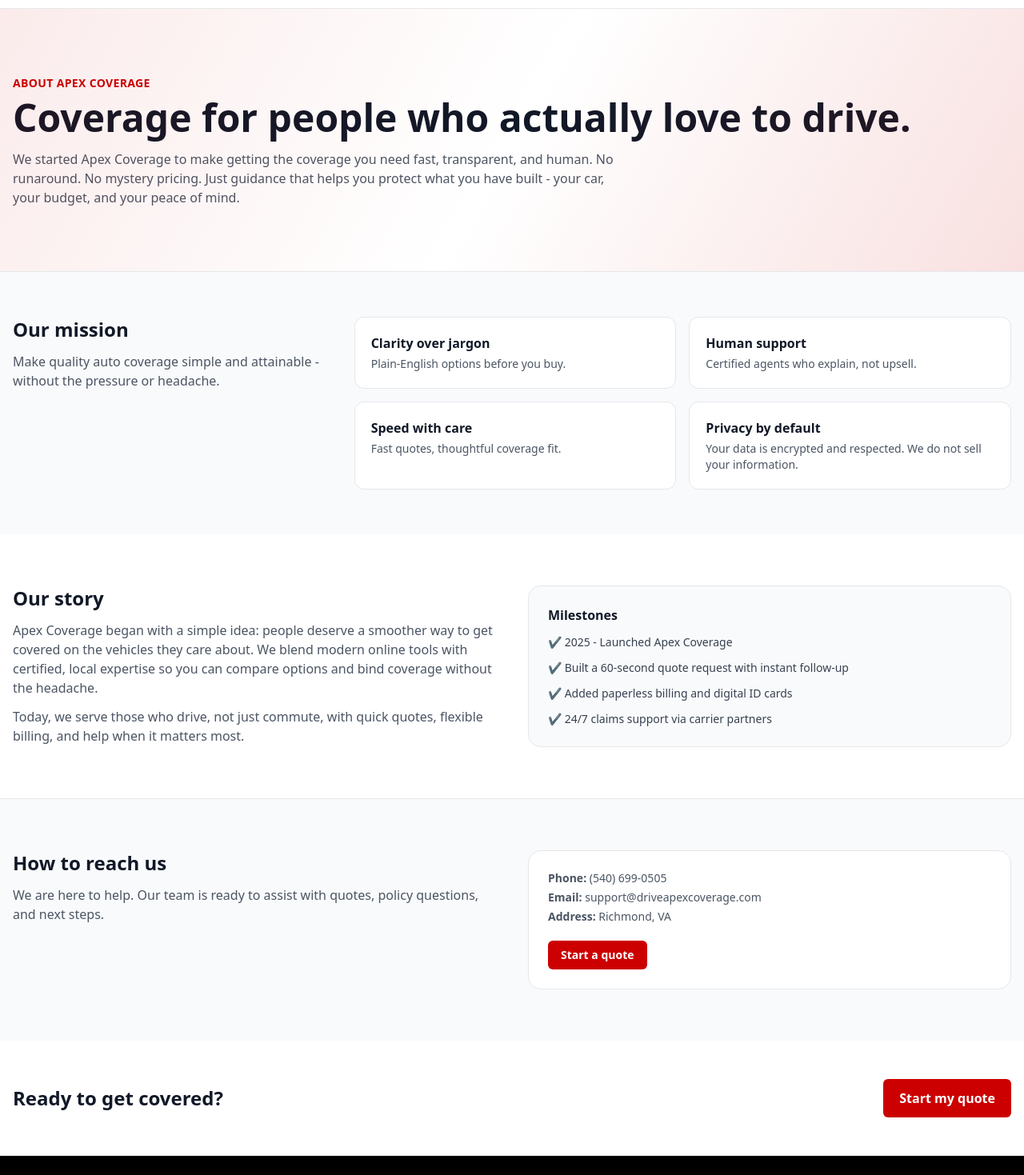
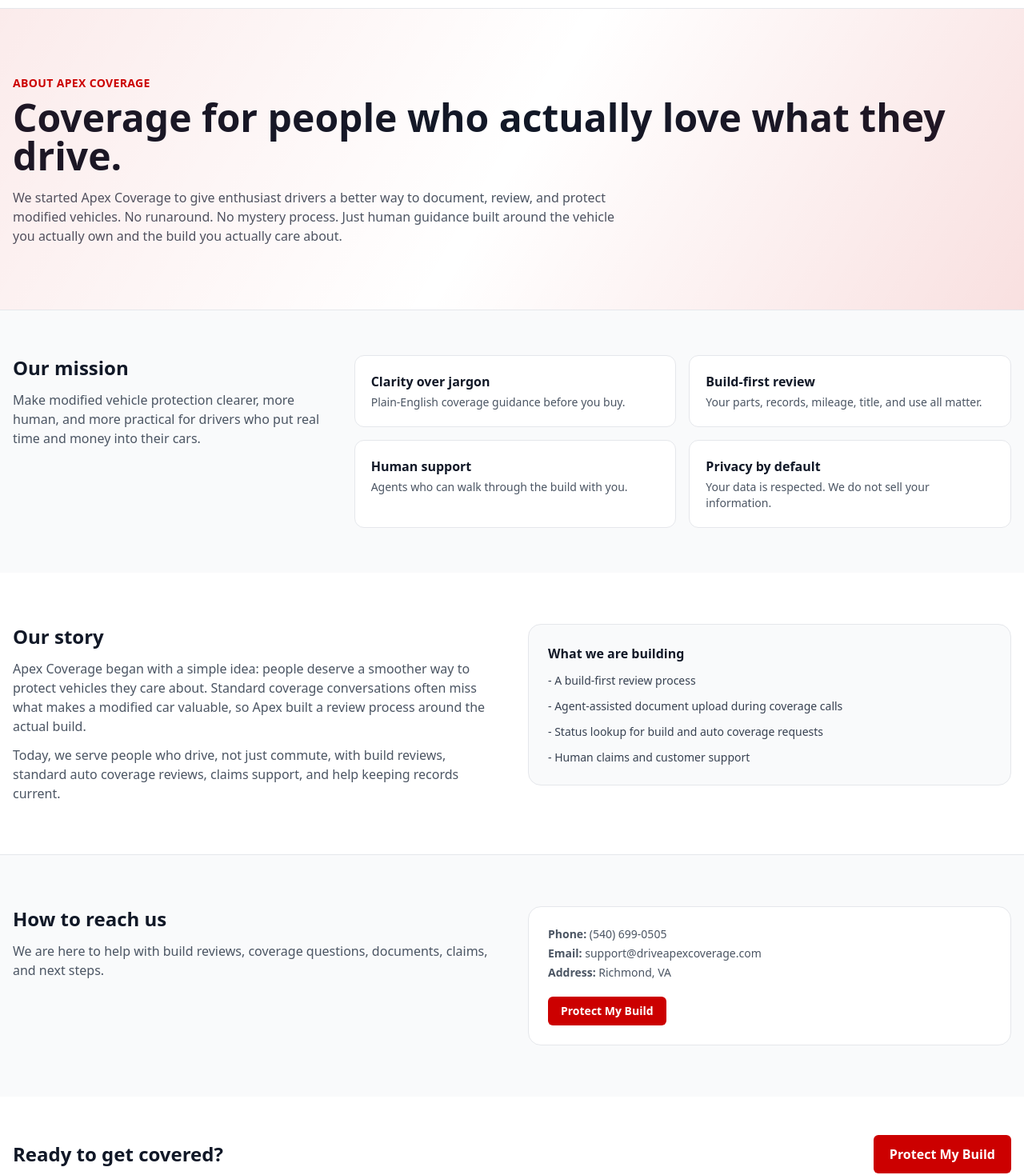
Before and after one commit to apexcoverage/Apex-Coverage-Site, a Next.js app: page /about in a window 1280 px wide. Shown: the part 86-1555 px from the top of the page at 80% size. Built offline with nearby package versions, Linux system fonts and the light colour scheme.

Commit message:
Update page.tsx

```diff
--- a/app/about/page.tsx
+++ b/app/about/page.tsx
@@ -1,14 +1,14 @@
-// app/about/page.tsx
+import Link from "next/link";
 import React from "react";
 
 export const metadata = {
   title: "About | Apex Coverage",
   description:
-    "Apex Coverage is a modern, customer-first agency focused on providing coverage to real drivers. Learn our story, values, and how we can serve you.",
+    "Apex Coverage helps drivers document, review, and protect modified vehicles with human support and clear coverage guidance.",
   openGraph: {
     title: "About Apex Coverage",
     description:
-      "A modern, customer-first agency built for people who love to drive.",
+      "A modern coverage company built for people who love what they drive.",
     url: "https://www.driveapexcoverage.com/about",
     siteName: "Apex Coverage",
   },
@@ -17,7 +17,6 @@ export const metadata = {
 export default function AboutPage() {
   return (
     <main className="min-h-screen bg-white text-gray-900">
-      {/* Hero */}
       <section className="relative overflow-hidden">
         <div
           className="absolute inset-0 pointer-events-none"
@@ -31,79 +30,77 @@ export default function AboutPage() {
             ABOUT APEX COVERAGE
           </span>
           <h1 className="mt-2 text-4xl md:text-5xl font-bold leading-tight">
-            Coverage for people who actually love to drive.
+            Coverage for people who actually love what they drive.
           </h1>
           <p className="mt-4 max-w-3xl text-gray-600">
-            We started Apex Coverage to make getting the coverage you need fast,
-            transparent, and human. No runaround. No mystery pricing. Just
-            guidance that helps you protect what you have built - your car, your
-            budget, and your peace of mind.
+            We started Apex Coverage to give enthusiast drivers a better way to
+            document, review, and protect modified vehicles. No runaround. No
+            mystery process. Just human guidance built around the vehicle you
+            actually own and the build you actually care about.
           </p>
         </div>
       </section>
 
-      {/* Mission / Values */}
       <section className="border-t bg-gray-50">
         <div className="max-w-7xl mx-auto px-4 py-14 grid md:grid-cols-3 gap-8">
           <div className="md:col-span-1">
             <h2 className="text-2xl font-bold">Our mission</h2>
             <p className="mt-3 text-gray-600">
-              Make quality auto coverage simple and attainable - without the
-              pressure or headache.
+              Make modified vehicle protection clearer, more human, and more
+              practical for drivers who put real time and money into their cars.
             </p>
           </div>
           <div className="md:col-span-2 grid sm:grid-cols-2 gap-4">
             {[
-              { t: "Clarity over jargon", d: "Plain-English options before you buy." },
-              { t: "Human support", d: "Certified agents who explain, not upsell." },
-              { t: "Speed with care", d: "Fast quotes, thoughtful coverage fit." },
-              { t: "Privacy by default", d: "Your data is encrypted and respected. We do not sell your information." },
-            ].map((v) => (
-              <div key={v.t} className="border rounded-xl p-5 bg-white">
-                <div className="font-semibold">{v.t}</div>
-                <div className="text-sm text-gray-600 mt-1">{v.d}</div>
+              { t: "Clarity over jargon", d: "Plain-English coverage guidance before you buy." },
+              { t: "Build-first review", d: "Your parts, records, mileage, title, and use all matter." },
+              { t: "Human support", d: "Agents who can walk through the build with you." },
+              { t: "Privacy by default", d: "Your data is respected. We do not sell your information." },
+            ].map((value) => (
+              <div key={value.t} className="border rounded-xl p-5 bg-white">
+                <div className="font-semibold">{value.t}</div>
+                <div className="text-sm text-gray-600 mt-1">{value.d}</div>
               </div>
             ))}
           </div>
         </div>
       </section>
 
-      {/* Story */}
       <section className="max-w-7xl mx-auto px-4 py-16">
         <div className="grid md:grid-cols-2 gap-10 items-start">
           <div>
             <h2 className="text-2xl font-bold">Our story</h2>
             <p className="mt-3 text-gray-600">
               Apex Coverage began with a simple idea: people deserve a smoother
-              way to get covered on the vehicles they care about. We blend
-              modern online tools with certified, local expertise so you can
-              compare options and bind coverage without the headache.
+              way to protect vehicles they care about. Standard coverage
+              conversations often miss what makes a modified car valuable, so
+              Apex built a review process around the actual build.
             </p>
             <p className="mt-3 text-gray-600">
-              Today, we serve those who drive, not just commute, with quick quotes, flexible
-              billing, and help when it matters most.
+              Today, we serve people who drive, not just commute, with build
+              reviews, standard auto coverage reviews, claims support, and help
+              keeping records current.
             </p>
           </div>
           <div className="bg-gray-50 border rounded-2xl p-6">
-            <h3 className="font-semibold">Milestones</h3>
+            <h3 className="font-semibold">What we are building</h3>
             <ul className="mt-3 space-y-3 text-sm text-gray-700">
-              <li>✔️ 2025 - Launched Apex Coverage</li>
-              <li>✔️ Built a 60-second quote request with instant follow-up</li>
-              <li>✔️ Added paperless billing and digital ID cards</li>
-              <li>✔️ 24/7 claims support via carrier partners</li>
+              <li>- A build-first review process</li>
+              <li>- Agent-assisted document upload during coverage calls</li>
+              <li>- Status lookup for build and auto coverage requests</li>
+              <li>- Human claims and customer support</li>
             </ul>
           </div>
         </div>
       </section>
 
-      {/* How to reach us */}
       <section className="border-t bg-gray-50">
         <div className="max-w-7xl mx-auto px-4 py-16 grid md:grid-cols-2 gap-10">
           <div>
             <h2 className="text-2xl font-bold">How to reach us</h2>
             <p className="mt-3 text-gray-600">
-              We are here to help. Our team is ready to assist with quotes,
-              policy questions, and next steps.
+              We are here to help with build reviews, coverage questions,
+              documents, claims, and next steps.
             </p>
           </div>
           <div className="border rounded-2xl p-6 bg-white">
@@ -112,37 +109,35 @@ export default function AboutPage() {
               <div className="mt-1"><b>Email:</b> support@driveapexcoverage.com</div>
               <div className="mt-1"><b>Address:</b> Richmond, VA</div>
             </div>
-            <a
-              href="/#quote"
+            <Link
+              href="/build-review"
               className="mt-5 inline-flex items-center gap-2 bg-[#cc0000] text-white px-4 py-2 rounded-md text-sm font-semibold hover:bg-red-700"
             >
-              Start a quote
-            </a>
+              Protect My Build
+            </Link>
           </div>
         </div>
       </section>
 
-      {/* CTA */}
       <section className="relative">
         <div className="absolute inset-0 bg-[#cc0000]/5 -z-10" />
         <div className="max-w-7xl mx-auto px-4 py-12 flex flex-col md:flex-row items-center justify-between gap-4">
           <h3 className="text-2xl font-bold">Ready to get covered?</h3>
-          <a
-            href="/#quote"
+          <Link
+            href="/build-review"
             className="inline-flex items-center gap-2 bg-[#cc0000] text-white px-5 py-3 rounded-md font-semibold hover:bg-red-700"
           >
-            Start my quote
-          </a>
+            Protect My Build
+          </Link>
         </div>
       </section>
 
-      {/* JSON-LD */}
       <script
         type="application/ld+json"
         dangerouslySetInnerHTML={{
           __html: JSON.stringify({
             "@context": "https://schema.org",
-            "@type": "InsuranceAgency",
+            "@type": "LocalBusiness",
             name: "Apex Coverage",
             url: "https://www.driveapexcoverage.com/about",
             areaServed: "US-VA",
```
